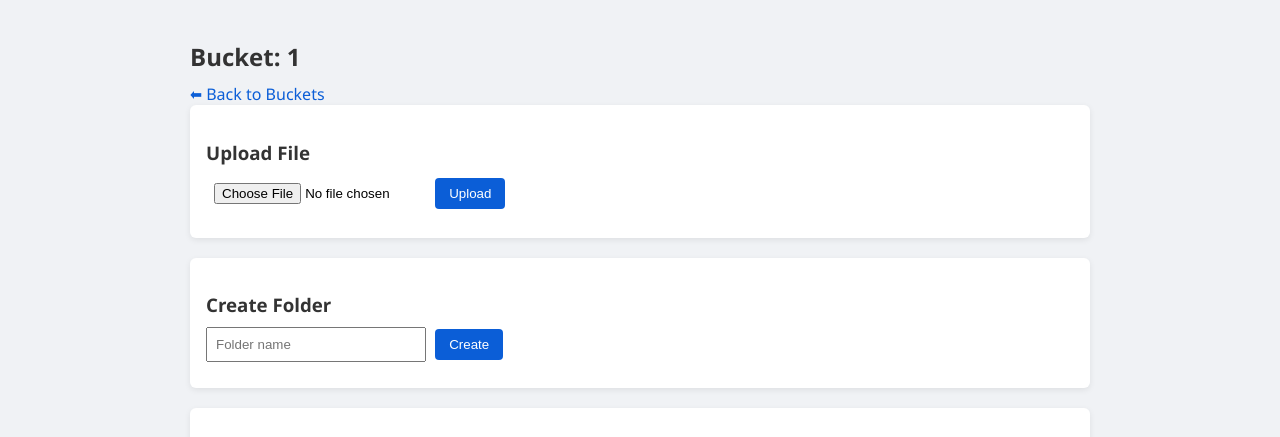
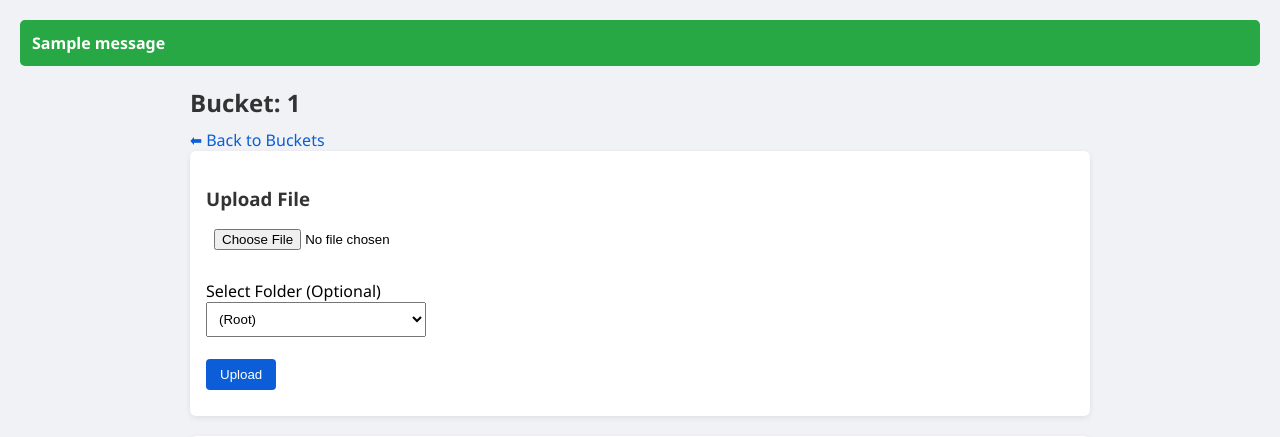
Before and after one commit to zubair819/S3_Python_Assessment, a Flask app: page /bucket/1 in a window 1280 px wide. Shown: the top 437 px of the page. Run offline with Flask 3, Linux system fonts and the light colour scheme; one stand-in notice (Sample message) is shown; data that the repository does not hold is empty.

Commit message:
new Features added

```diff
--- a/app.py
+++ b/app.py
@@ -1,4 +1,6 @@
 from flask import Flask, render_template, request, redirect, url_for
+from flask import flash
+from s3_utils import delete_folder, folder_has_files
 from s3_utils import (
     list_buckets,
     create_bucket,
@@ -7,9 +9,12 @@ from s3_utils import (
     delete_object,
     create_folder,
     copy_object,
-    move_object
+    move_object,
+    delete_bucket_with_contents,
+    is_bucket_empty
 )
 app = Flask(__name__)
+app.secret_key = "my_secret_key_123"
 
 @app.route("/")
 def index():
@@ -54,9 +59,26 @@ def view_bucket(bucket_name):
 def upload():
     file = request.files.get("file")
     bucket = request.form.get("bucket")
+    folder = request.form.get("folder", "").strip()
 
     if file and bucket:
-        upload_file(bucket, file, file.filename)
+        try:
+            filename = file.filename
+
+            # If folder selected → prepend folder
+            if folder:
+                key = f"{folder}{filename}"
+            else:
+                key = filename
+
+            upload_file(bucket, file, key)
+            flash("File uploaded successfully", "success")
+
+        except Exception as e:
+            flash(f"Upload failed: {str(e)}", "error")
+
+    else:
+        flash("No file selected", "error")
 
     return redirect(url_for("view_bucket", bucket_name=bucket))
 
@@ -65,8 +87,12 @@ def delete_file():
     bucket = request.form.get("bucket")
     key = request.form.get("key")
 
-    if bucket and key:
+    try:
         delete_object(bucket, key)
+        flash("File deleted successfully", "success")
+
+    except Exception as e:
+        flash(f"Error deleting file: {str(e)}", "error")
 
     return redirect(url_for("view_bucket", bucket_name=bucket))
 
@@ -75,8 +101,12 @@ def create_folder_route():
     bucket = request.form.get("bucket")
     folder = request.form.get("folder")
 
-    if bucket and folder:
+    try:
         create_folder(bucket, folder)
+        flash("Folder created successfully", "success")
+
+    except Exception as e:
+        flash(f"Error creating folder: {str(e)}", "error")
 
     return redirect(url_for("view_bucket", bucket_name=bucket))
 
@@ -92,9 +122,14 @@ def copy_move():
     try:
         if action == "copy":
             copy_object(src_bucket, src_key, dest_bucket, dest_key)
+            flash("File copied successfully", "success")
+
         elif action == "move":
             move_object(src_bucket, src_key, dest_bucket, dest_key)
+            flash("File moved successfully", "success")
 
+    except ValueError as e:
+        flash(str(e), "error")
     except ValueError as e:
         objects = list_objects(src_bucket)
         return render_template(
@@ -110,7 +145,54 @@ def copy_move():
     return redirect(url_for("view_bucket", bucket_name=src_bucket))
 
 
+@app.route("/delete-bucket/<bucket_name>")
+def delete_bucket_confirm(bucket_name):
+    empty = is_bucket_empty(bucket_name)
 
+    return render_template(
+        "delete_bucket.html",
+        bucket=bucket_name,
+        is_empty=empty
+    )
+
+
+@app.route("/delete-bucket", methods=["POST"])
+def delete_bucket_route():
+    bucket = request.form.get("bucket")
+
+    try:
+        delete_bucket_with_contents(bucket)
+        flash(f"Bucket '{bucket}' deleted successfully", "success")
+
+    except Exception as e:
+        flash(f"Error deleting bucket: {str(e)}", "error")
+
+    return redirect(url_for("index"))
+
+@app.route("/delete-folder/<bucket>/<path:folder>")
+def delete_folder_confirm(bucket, folder):
+    has_files = folder_has_files(bucket, folder)
+
+    return render_template(
+        "delete_folder.html",
+        bucket=bucket,
+        folder=folder,
+        has_files=has_files
+    )
+
+@app.route("/delete-folder", methods=["POST"])
+def delete_folder_route():
+    bucket = request.form.get("bucket")
+    folder = request.form.get("folder")
+
+    try:
+        delete_folder(bucket, folder)
+        flash("Folder deleted successfully", "success")
+
+    except Exception as e:
+        flash(f"Error deleting folder: {str(e)}", "error")
+
+    return redirect(url_for("view_bucket", bucket_name=bucket))
 
 if __name__=="__main__":
  app.run(debug=True)
--- a/s3_utils.py
+++ b/s3_utils.py
@@ -93,3 +93,47 @@ def move_object(src_bucket, src_key, dest_bucket, dest_key):
     """
     copy_object(src_bucket, src_key, dest_bucket, dest_key)
     delete_object(src_bucket, src_key)
+
+
+def is_bucket_empty(bucket_name):
+    response = s3.list_objects_v2(Bucket=bucket_name)
+    return "Contents" not in response
+
+
+def delete_bucket_with_contents(bucket_name):
+    # Delete all objects first
+    response = s3.list_objects_v2(Bucket=bucket_name)
+
+    if "Contents" in response:
+        for obj in response["Contents"]:
+            s3.delete_object(Bucket=bucket_name, Key=obj["Key"])
+
+    # Now delete bucket
+    s3.delete_bucket(Bucket=bucket_name)
+
+def delete_folder(bucket_name, folder_prefix):
+    """
+    Deletes a folder and all its contents in S3.
+    """
+    response = s3.list_objects_v2(
+        Bucket=bucket_name,
+        Prefix=folder_prefix
+    )
+
+    if "Contents" in response:
+        for obj in response["Contents"]:
+            s3.delete_object(
+                Bucket=bucket_name,
+                Key=obj["Key"]
+            )
+def folder_has_files(bucket_name, folder_prefix):
+    response = s3.list_objects_v2(
+        Bucket=bucket_name,
+        Prefix=folder_prefix
+    )
+
+    if "Contents" not in response:
+        return False
+
+    # If more than 1 → contains files (not just folder itself)
+    return len(response["Contents"]) > 1
--- a/static/style.css
+++ b/static/style.css
@@ -89,3 +89,19 @@ th {
     margin-bottom: 10px;
     font-weight: bold;
 }
+
+.flash {
+    padding: 12px;
+    margin-bottom: 15px;
+    border-radius: 5px;
+    color: white;
+    font-weight: bold;
+}
+
+.flash.success {
+    background-color: #28a745;
+}
+
+.flash.error {
+    background-color: #dc3545;
+}
--- a/templates/bucket.html
+++ b/templates/bucket.html
@@ -5,6 +5,15 @@
     <link rel="stylesheet" href="{{ url_for('static', filename='style.css') }}">
 </head>
 <body>
+    {% with messages = get_flashed_messages(with_categories=true) %}
+    {% if messages %}
+        {% for category, message in messages %}
+            <div class="flash {{ category }}">
+                {{ message }}
+            </div>
+        {% endfor %}
+    {% endif %}
+{% endwith %}
 <div class="container">
 
     <h2>Bucket: {{ bucket }}</h2>
@@ -16,9 +25,23 @@
 
     <div class="card">
         <h3>Upload File</h3>
+
         <form method="POST" action="/upload" enctype="multipart/form-data">
             <input type="file" name="file" required>
             <input type="hidden" name="bucket" value="{{ bucket }}">
+
+            <br><br>
+
+            <label>Select Folder (Optional)</label><br>
+            <select name="folder">
+                <option value="">(Root)</option>
+                {% for folder in folders %}
+                    <option value="{{ folder }}">{{ folder }}</option>
+                {% endfor %}
+            </select>
+
+            <br><br>
+
             <button type="submit">Upload</button>
         </form>
     </div>
@@ -43,11 +66,21 @@
             <tr>
                 <td>{{ obj.Key }}</td>
                 <td>
-                    <form method="POST" action="/delete-file" style="display:inline">
-                        <input type="hidden" name="bucket" value="{{ bucket }}">
-                        <input type="hidden" name="key" value="{{ obj.Key }}">
-                        <button type="submit" class="danger">Delete</button>
-                    </form>
+
+                    {% if obj.Key.endswith('/') %}
+                        <!-- Folder delete -->
+                        <a href="/delete-folder/{{ bucket }}/{{ obj.Key }}">
+                            Delete Folder
+                        </a>
+                    {% else %}
+                        <!-- File delete -->
+                        <form method="POST" action="/delete-file" style="display:inline">
+                            <input type="hidden" name="bucket" value="{{ bucket }}">
+                            <input type="hidden" name="key" value="{{ obj.Key }}">
+                            <button type="submit" class="danger">Delete</button>
+                        </form>
+                    {% endif %}
+
                 </td>
             </tr>
             {% endfor %}
```
Also changed, not shown: templates/delete_bucket.html (added, +32 -0 lines), templates/delete_folder.html (added, +33 -0 lines), templates/index.html (+13 -0 lines).
